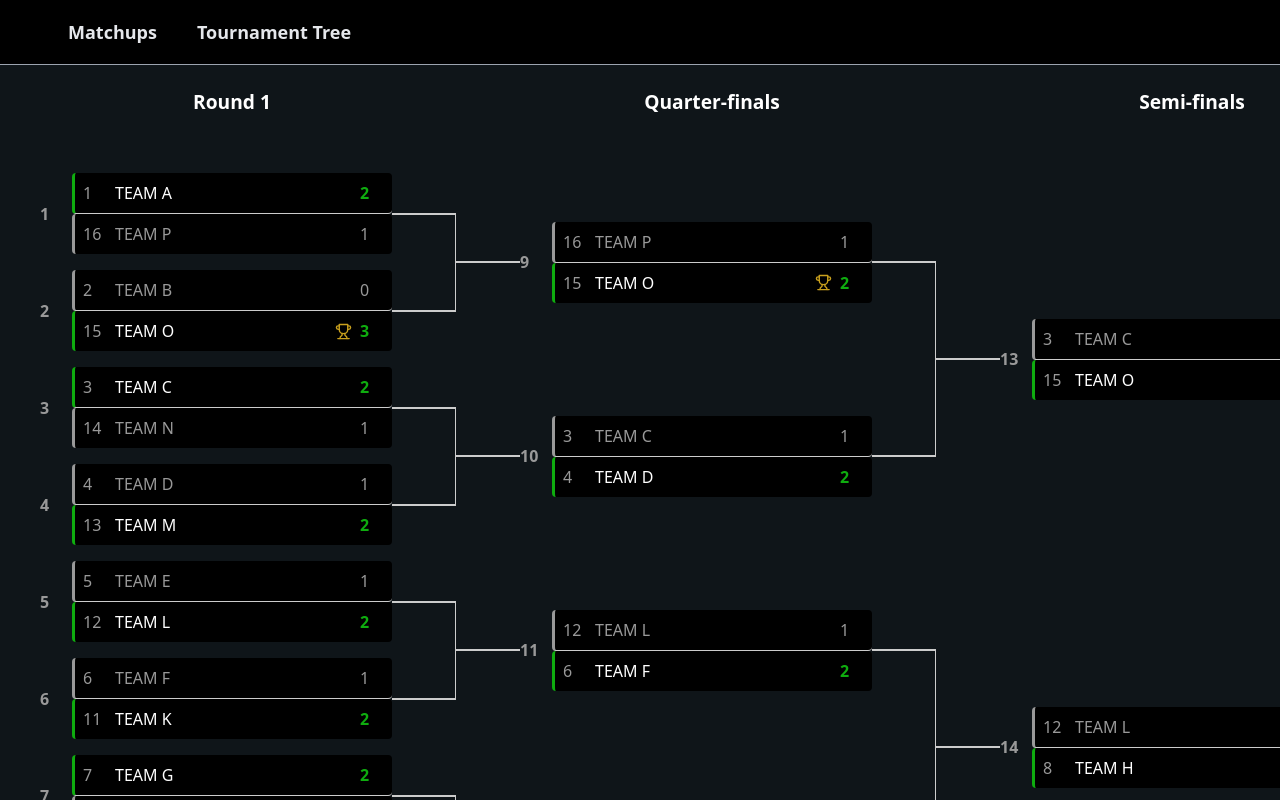
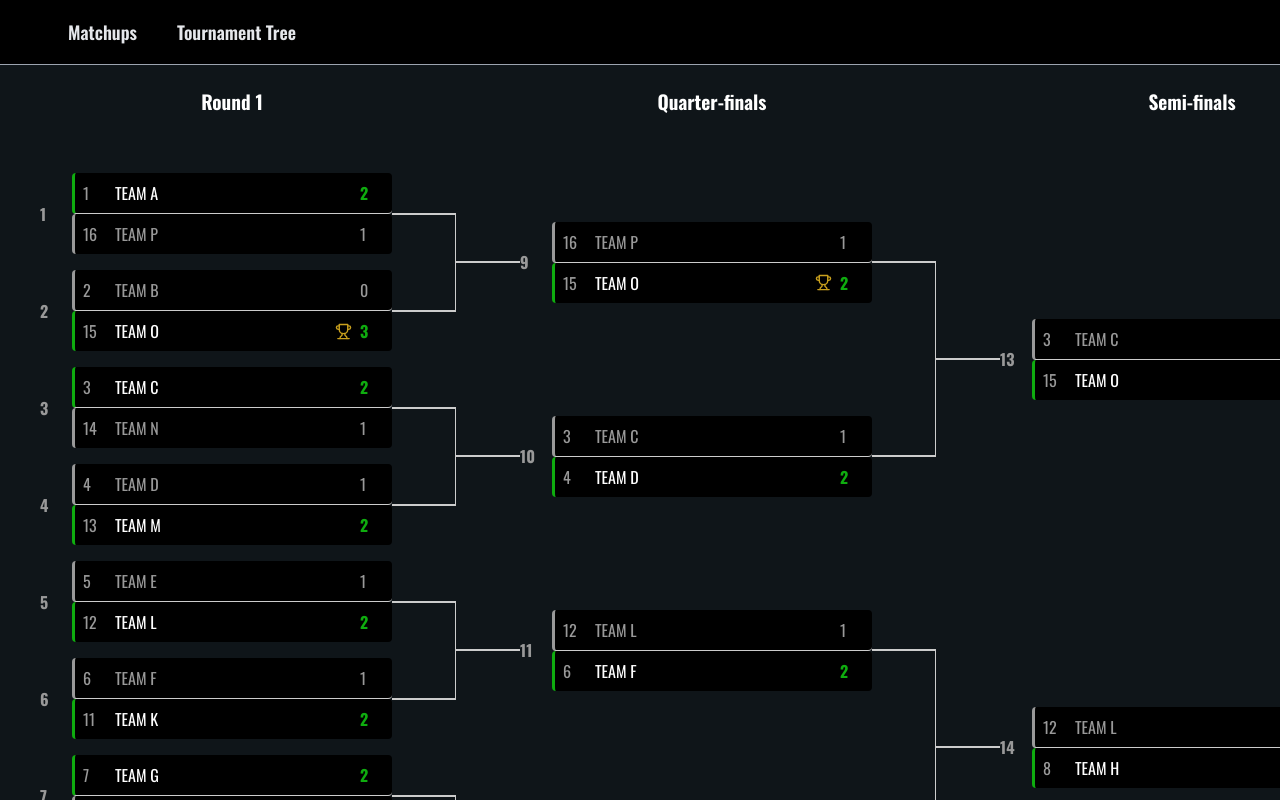
Before and after one commit to ozanisgor/tournament-tree, a Next.js app: page / in a window 1280 px wide. Shown: the top 800 px of the page. Built offline with nearby package versions, Linux system fonts and the light colour scheme.

Commit message:
UPDATE: font

```diff
--- a/pages/_app.tsx
+++ b/pages/_app.tsx
@@ -1,6 +1,11 @@
 import "@/styles/globals.css";
 import type { AppProps } from "next/app";
+import { Oswald } from "next/font/google";
 import { ReactElement } from "react";
+
+const oswald = Oswald({
+  subsets: ["latin"],
+});
 
 interface CustomAppProps extends Omit<AppProps, "Component"> {
   Component: AppProps["Component"] & {
@@ -10,5 +15,9 @@ interface CustomAppProps extends Omit<AppProps, "Component"> {
 
 export default function App({ Component, pageProps }: CustomAppProps) {
   const getLayout = Component.getLayout || ((page) => page);
-  return getLayout(<Component {...pageProps} />);
+  return (
+    <div className={`${oswald.className}`}>
+      {getLayout(<Component {...pageProps} />)}
+    </div>
+  );
 }
```
